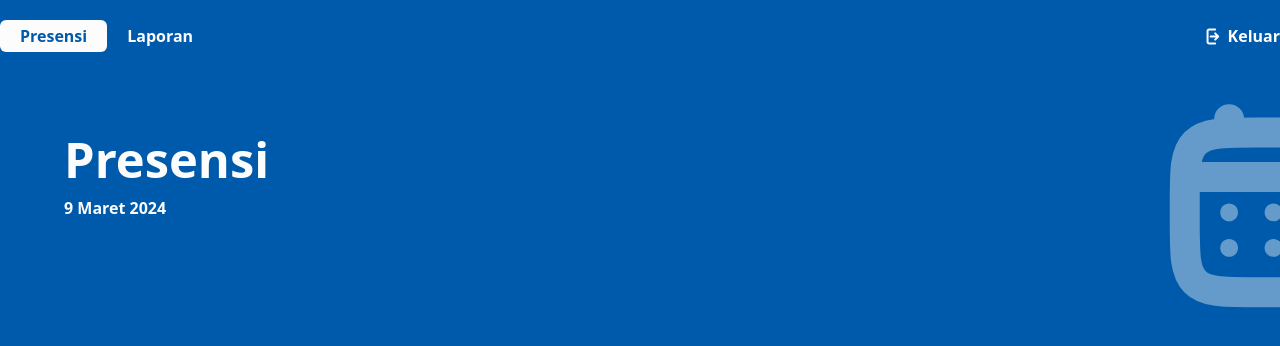
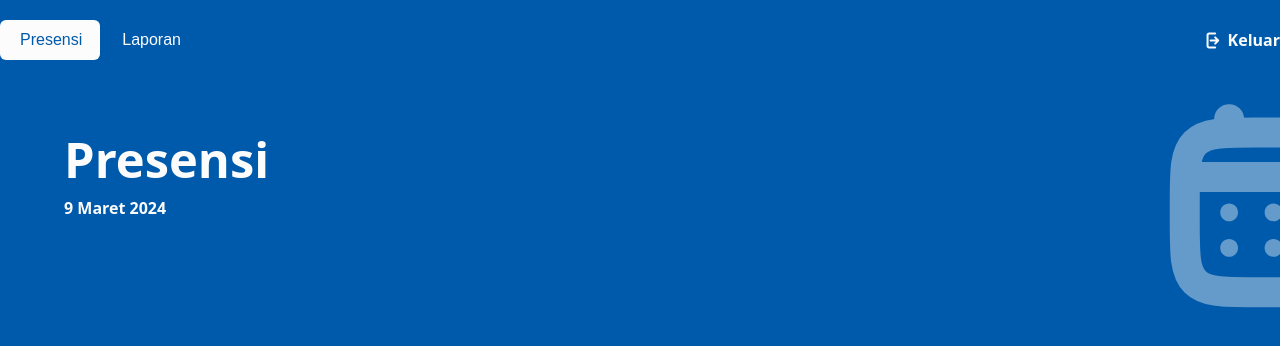
Before and after one commit to bernarduswillson/SweepIn-FE, a Next.js app: page /presensi in a window 1280 px wide. Shown: the top 346 px of the page. Built offline with nearby package versions, Linux system fonts and the light colour scheme.

Commit message:
feat: refactor nav button

```diff
--- a/src/components/Navbar.tsx
+++ b/src/components/Navbar.tsx
@@ -1,7 +1,7 @@
 import Image from 'next/image';
 
 // Components
-import ToggleButton from '@components/ui/toggle';
+import ToggleButton from '@components/ui/NavButton';
 
 // Images
 import Logout from '@/images/Presensi/Logout.svg'
@@ -9,7 +9,7 @@ import Logout from '@/images/Presensi/Logout.svg'
 const Navbar = (): JSX.Element => {
   return (
     <div className='w-full flex justify-between mt-5'>
-      <ToggleButton state={true} />
+      <ToggleButton state={'Presensi'} />
       {/* <button className='flex items-center transition-all duration-200 ease-in-out hover:translate-x-3' onClick={() => setShowAlert(true)}> */}
       <button className='flex items-center transition-all duration-200 ease-in-out hover:translate-x-3'>
         <Image src={Logout} alt='Logout' />
--- /dev/null
+++ b/src/components/ui/NavButton.tsx
@@ -0,0 +1,33 @@
+"use client"
+
+import React, { useState } from 'react'
+
+interface ToggleButtonProps {
+  state: 'Presensi' | 'Laporan'
+};
+
+const ToggleButton = (props: ToggleButtonProps): JSX.Element => {
+  const { state } = props;
+
+  const [value, setValue] = useState<String>(state);
+
+  const handleToggleClick = () => {
+    if (value === 'Presensi') {
+      setValue('Laporan');
+    } else {
+      setValue('Presensi');
+    }
+  }
+
+  return (
+    <button className='w-fit relative flex py-2 '>
+      <div className='z-[10] flex'>
+        <div className={`px-5 poppins-medium transition-all ease-in-out duration-500 ${value === 'Presensi' ? 'text-blue_main' : 'text-white'}`} onClick={handleToggleClick}>Presensi</div>
+        <div className={`px-5 poppins-medium transition-all ease-in-out duration-500 ${value === 'Laporan' ? 'text-blue_main' : 'text-white'}`} onClick={handleToggleClick}>Laporan</div>
+      </div>
+      <div className={`bg-white absolute h-full w-[50%] rounded-md top-0 transition-all ease-in-out duration-500 ${value === 'Presensi' ? 'left-0' : 'left-1/2'}`} />
+    </button>
+  );
+};
+
+export default ToggleButton;
--- a/src/components/ui/toggle.tsx
+++ /dev/null
@@ -1,31 +0,0 @@
-"use client"
-
-import React, { useState } from 'react'
-
-interface ToggleButtonProps {
-  state: boolean
-}
-
-const ToggleButton = ({ state }: ToggleButtonProps): JSX.Element => {
-  const [value, setValue] = useState(state);
-
-  const hadleToggleFalse = () => {
-    setValue(false);
-  }
-
-  const hadleToggleTrue = () => {
-    setValue(true);
-  }
-
-  return (
-    <button className='w-fit relative flex py-1 text-black'>
-      <div className='z-[10] flex font-semibold'>
-        <div className={`px-5 transition-all ease-in-out duration-500 ${value ? 'text-blue_main' : 'text-white'}`} onClick={hadleToggleTrue}>Presensi</div>
-        <div className={`px-5 transition-all ease-in-out duration-500 ${value ? 'text-white' : 'text-blue_main'}`} onClick={hadleToggleFalse}>Laporan</div>
-      </div>
-      <div className={`bg-white absolute h-full w-[50%] rounded-md top-0 transition-all ease-in-out duration-500`} style={{ left: value ? '0' : '50%' }}></div>
-    </button>
-  )
-}
-
-export default ToggleButton
```
